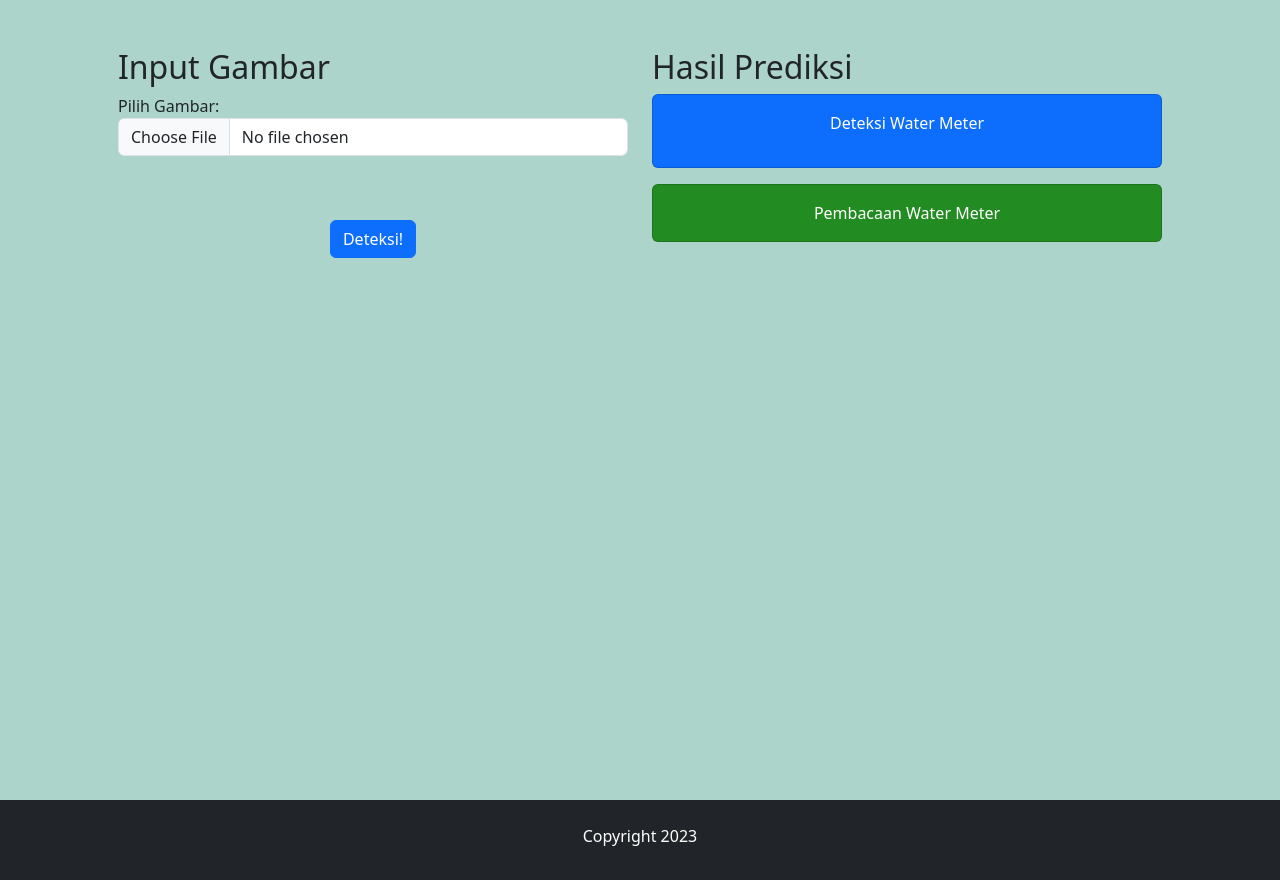
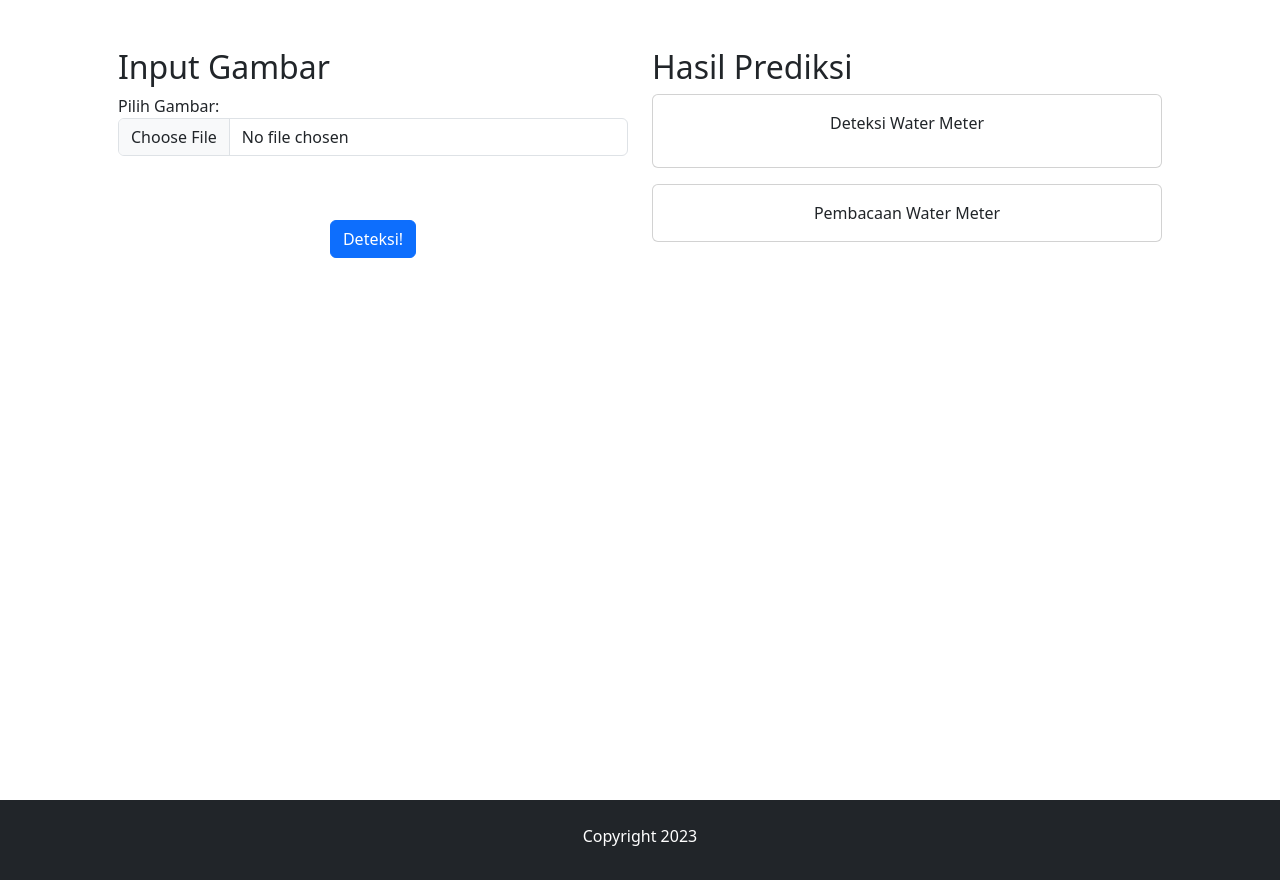
Before and after one commit to algonacci/WaterMeter-Dashboard, a Flask app: page /predict in a window 1280 px wide. Shown: the part 56-936 px from the top of the page. Run offline with Flask 2, Linux system fonts and the light colour scheme.

Commit message:
edit for portfolio

```diff
--- a/app.py
+++ b/app.py
@@ -4,6 +4,8 @@ import re
 import os
 import uuid
 
+from google.cloud import vision
+from google.oauth2.service_account import Credentials
 import cv2
 import matplotlib.pyplot as plt
 import pandas as pd
@@ -11,6 +13,8 @@ import torch
 from flask import Flask, render_template, request
 from werkzeug.utils import secure_filename
 import easyocr
+creds = Credentials.from_service_account_file('credentials2.json')
+client = vision.ImageAnnotatorClient(credentials=creds)
 
 plt.switch_backend('agg')
 
@@ -63,20 +67,23 @@ def predict():
             cropped_image_path = "static/result/cropped_image_" + dynamic_filename + ".jpg"
             with open(cropped_image_path, 'rb') as f:
                 image_bytes = f.read()
-            result = reader.readtext(image_bytes)
-            text = result[0][1]
-            integers = re.findall(r'\d+', text)
-            cleaned_text = ''.join(integers)
+            image = vision.Image(content=image_bytes)
+            response = client.text_detection(image=image)
+            text = response.text_annotations[0].description
+            # result = reader.readtext(image_bytes)
+            # text = result[0][1]
+            # integers = re.findall(r'\d+', text)
+            # cleaned_text = ''.join(integers)
             row = {'timestamp': timestamp,
                    'uploaded_image_path': image_path,
                    'cropped_image_path': cropped_image_path,
-                   'result_text': cleaned_text}
+                   'result_text': text}
             fields = ["timestamp", "uploaded_image_path",
                       "cropped_image_path", "result_text"]
             with open('ocr_results.csv', 'a') as f:
                 writer = csv.DictWriter(f, fieldnames=fields)
                 writer.writerow(row)
-            return render_template("predict.html", result=cropped_image_path, water_meter=cleaned_text)
+            return render_template("predict.html", result=cropped_image_path, water_meter=text)
         else:
             return render_template("predict.html", error="Silahkan upload gambar dengan format JPG")
     else:
--- a/ocr_results.csv
+++ b/ocr_results.csv
@@ -10,3 +10,7 @@ timestamp,uploaded_image_path,cropped_image_path,result_text
 2023-05-26 07:48:08,static/uploads/photo_2023-05-26_07-39-34.jpg,static/result/cropped_image_8dec866b-149d-455f-90e7-11679a8dae26.jpg,034303
 
 2023-07-11 07:54:39,static/uploads/1.jpg,static/result/cropped_image_7227eb83-ea06-4479-b7c2-babf3ffd3adf.jpg,08851
+2023-10-07 11:29:58,static/uploads/3.jpg,static/result/cropped_image_fbd502f0-c929-4539-9231-100aa4c7a13f.jpg,053417
+2023-10-07 11:29:58,static/uploads/5.jpg,static/result/cropped_image_f7b2f2a1-5548-4ac0-a7a3-8b0f96893b2f.jpg,0269116
+2023-10-07 11:29:58,static/uploads/9.jpg,static/result/cropped_image_83a44f2d-329e-43b1-b599-e51edff437cf.jpg,037 218 21
+2023-10-07 11:29:58,static/uploads/20.jpg,static/result/cropped_image_f1d62ace-0b1a-4f60-ab3c-69e7d531c321.jpg,0133092
--- a/templates/predict.html
+++ b/templates/predict.html
@@ -2,7 +2,7 @@
 <html lang="en">
 {% include('includes/head.html') %}
 
-<body style="background-color: #ACD4CB;">
+<body>
   {% include('includes/navbar.html') %}
 
   <div class="container p-5 min-vh-100">
@@ -32,9 +32,9 @@
         <h2>Hasil Prediksi</h2>
         <div class="row">
           <div class="col-md-12">
-            <div class="card mb-3" style="background-color: #0d6efd;">
+            <div class="card mb-3">
               <div class="card-body text-center">
-                <p class="card-text text-white">Deteksi Water Meter</p>
+                <p class="card-text">Deteksi Water Meter</p>
                 {% if result %}
                 <img src="{{ result }}" alt="" />
                 {% endif %}
@@ -43,9 +43,9 @@
             </div>
           </div>
           <div class="col-md-12">
-            <div class="card mb-3" style="background-color: forestgreen;">
+            <div class="card mb-3">
               <div class="card-body text-center">
-                <p class="card-text text-white">Pembacaan Water Meter</p>
+                <p class="card-text">Pembacaan Water Meter</p>
                 {% if water_meter %}
                 <h5 class="card-title">{{ water_meter }}</h5>
                 {% endif %}
```
Also changed, not shown: static/result/cropped_image_83a44f2d-329e-43b1-b599-e51edff437cf.jpg (added), static/result/cropped_image_f1d62ace-0b1a-4f60-ab3c-69e7d531c321.jpg (added), static/result/cropped_image_f7b2f2a1-5548-4ac0-a7a3-8b0f96893b2f.jpg (added), static/result/cropped_image_fbd502f0-c929-4539-9231-100aa4c7a13f.jpg (added).
